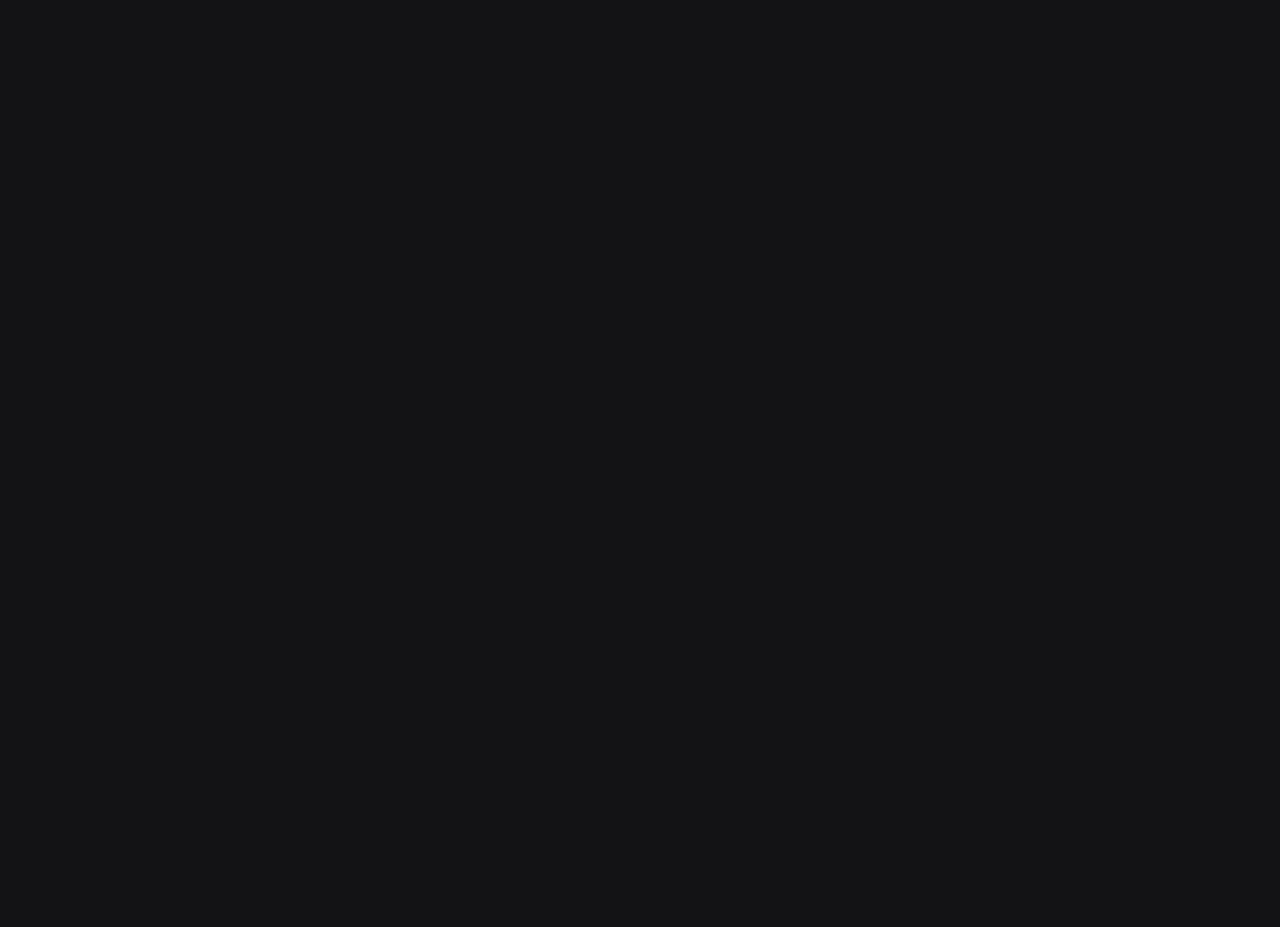
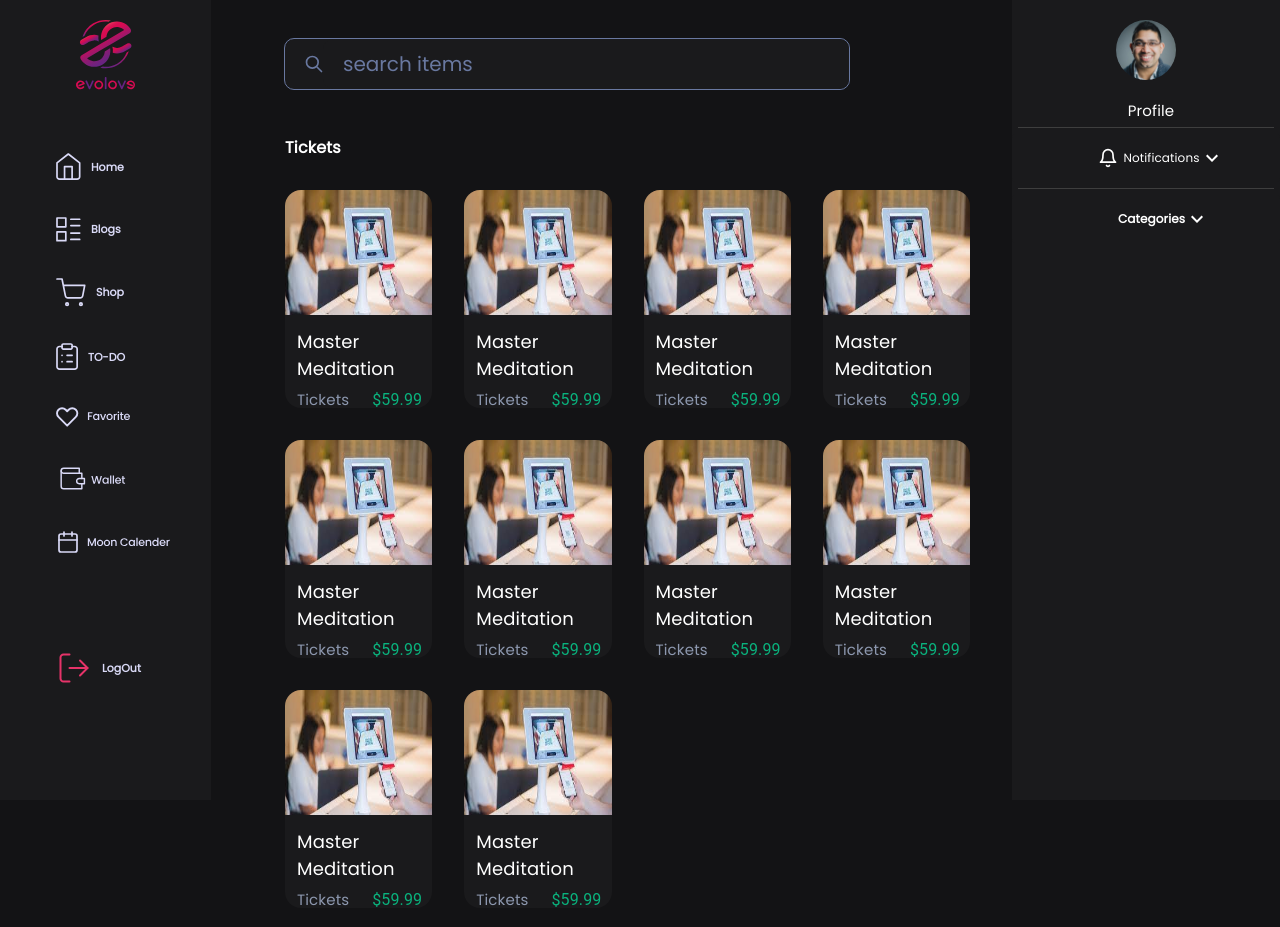
Before and after one commit to saadwaqas688/Evolove, a React (Create React App) app: page /shop/tickets in a window 1280 px wide. Before the commit this address had no page. Before the commit the page ends 800 px from the top, so only its background shows below. Built offline with nearby package versions, Linux system fonts and the light colour scheme.

Commit message:
/shop/tickets route added

```diff
--- a/src/Routes/ApplicationRoutes.jsx
+++ b/src/Routes/ApplicationRoutes.jsx
@@ -18,6 +18,7 @@ import SingleBlog from "../Components/Containers/Blog/SingleBlog/SingleBlog";
 import SingleCourseContainer from "../Components/Containers/Courses/SingleCourseMain/SingleCourseContainer";
 import { Search } from "../Components/UI/SearchBar/Search/search";
 import ShopMain from "../Components/Containers/Shop/ShopMain/ShopMain";
+import AllTickets from "../Components/Containers/Shop/AllTickets/AllTickets";
 const ApplicationRoutes = () => {
   return (
     <>
@@ -41,6 +42,8 @@ const ApplicationRoutes = () => {
             <Route path="/blogs/singleBlog" element={<SingleBlog />} />
             <Route path="/singleCourse" element={<SingleCourseContainer />} />
             <Route path="/shop" element={<ShopMain />} />
+            <Route path="/shop/tickets" element={<AllTickets />} />
+
 
           </Route>
         </Routes>
```
